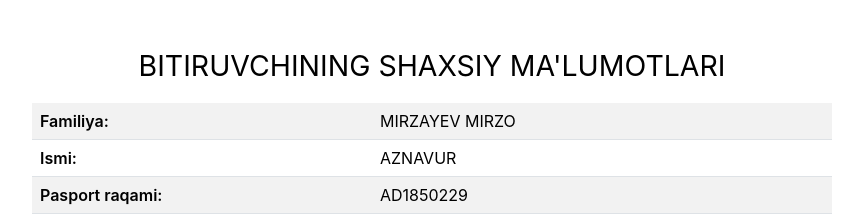
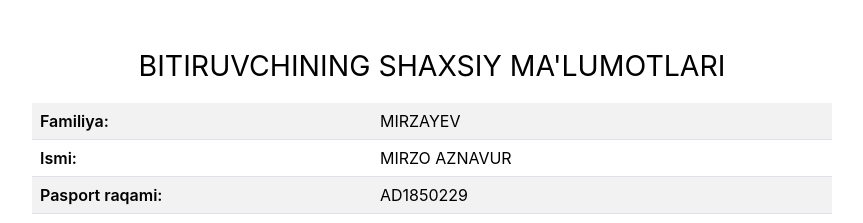
Before and after one commit to Froas/landing-react, a React (Create React App) app: page /d/2431451dcv3d24edf4432v14s335311c in a window 1280 px wide. Shown: the top 223 px of the page, without its empty margins (208-1071 px from the left). Built offline with nearby package versions, Linux system fonts and the light colour scheme.

Commit message:
update name

```diff
--- a/src/Diplom.tsx
+++ b/src/Diplom.tsx
@@ -14,11 +14,11 @@ export const Diplom = () => {
                     <div className="Table">
                         <div className="Colum">
                             <div className="ColumnRowFirsrtBold">Familiya:</div>
-                            <div className="ColumnRowFirsrt">MIRZAYEV MIRZO</div>
+                            <div className="ColumnRowFirsrt">MIRZAYEV</div>
                         </div>
                         <div className="Colum">
                             <div className="ColumnRowSecondBold">Ismi:</div>
-                            <div className="ColumnRowSecond">AZNAVUR</div>
+                            <div className="ColumnRowSecond">MIRZO AZNAVUR</div>
                         </div>
                         <div className="Colum">
                             <div className="ColumnRowFirsrtBold">Pasport raqami:</div>
```
